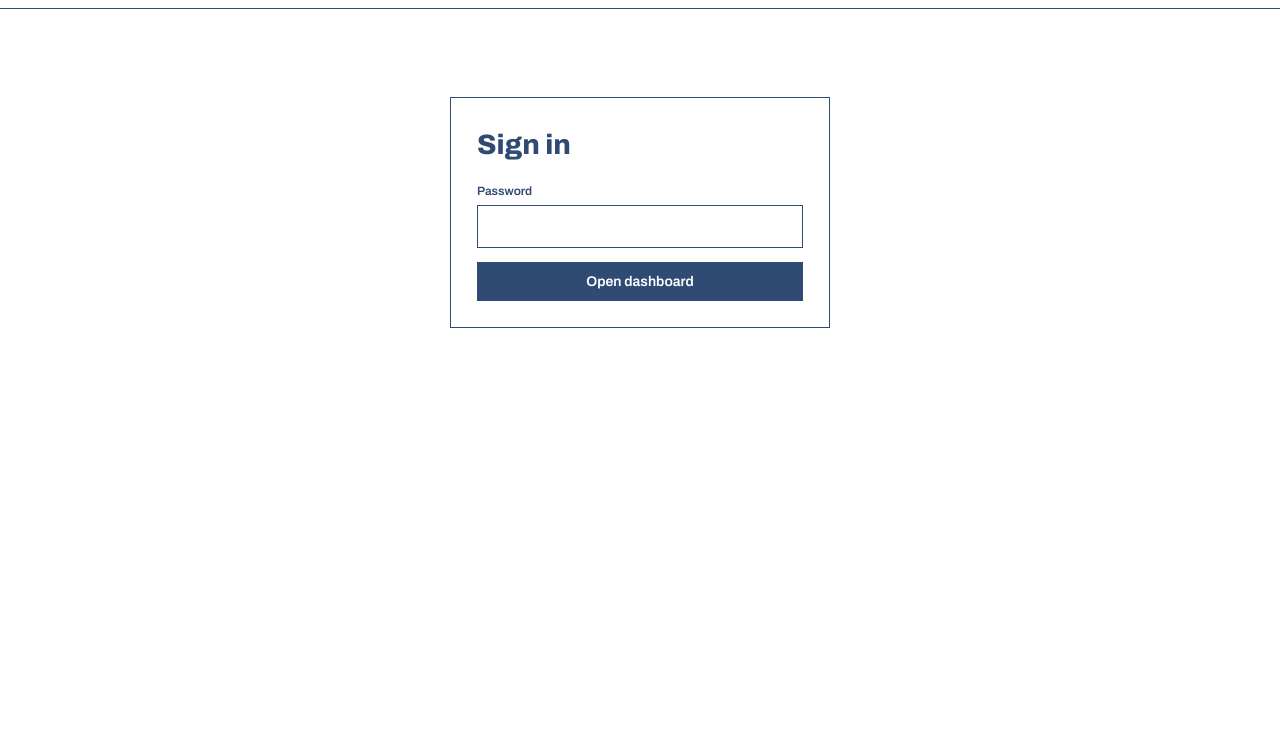
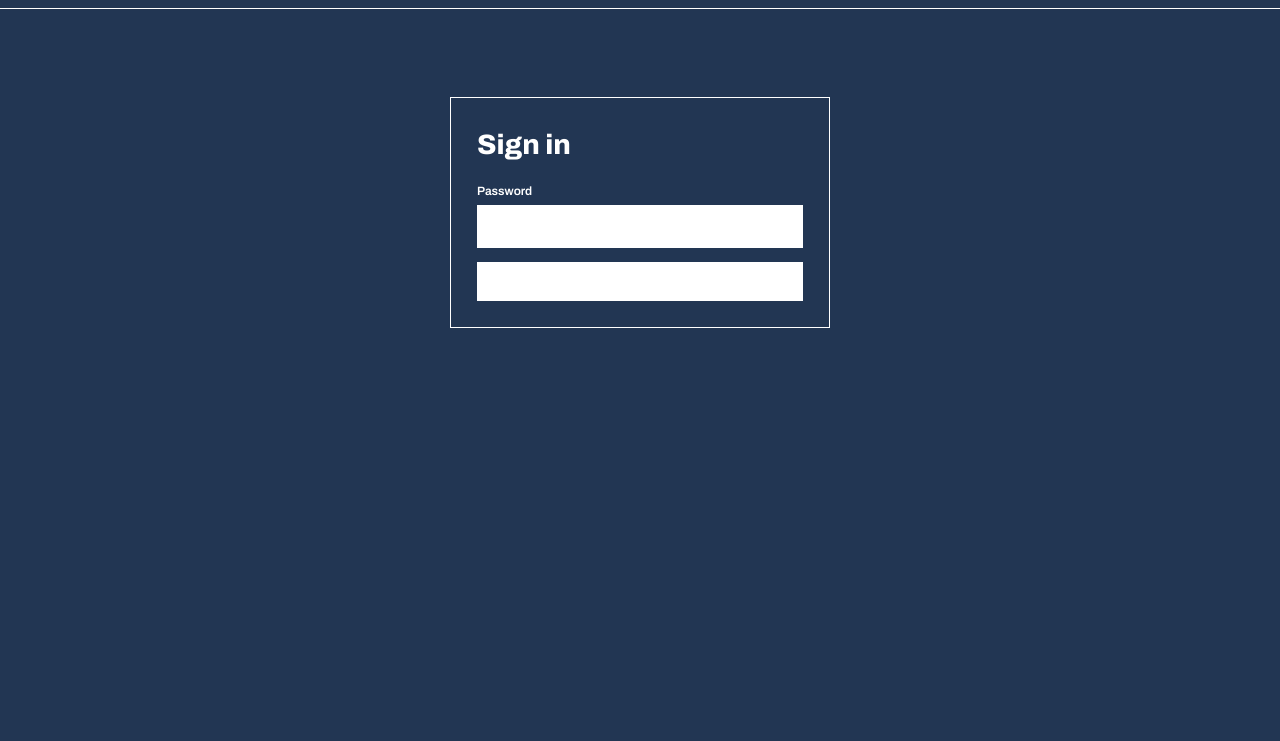
Before and after one commit to Mrwanhusam/Aether, a plain HTML site: page admin.html in a window 1280 px wide. Shown: the part 59-800 px from the top of the page. Drawn offline with Linux system fonts and the light colour scheme.

Commit message:
Change color scheme in admin.html

```diff
--- a/admin.html
+++ b/admin.html
@@ -2,7 +2,7 @@
 <title>AETHER Orders</title>
 <link href="https://fonts.googleapis.com/css2?family=Archivo:wdth,wght@62..125,300..900&display=swap" rel="stylesheet">
 <style>
-:root{--bg:#FFFFFF;--ink:#2F4B74;--g:#2F4B74;--w:#FFFFFF}
+:root{--bg:#223653;--ink:#FFFFFF;--g:#FFFFFF;--w:#223653}
 *{box-sizing:border-box;margin:0}
 body{font:400 14px/1.5 Archivo,Arial,sans-serif;background:var(--bg);color:var(--ink)}
 button,input,select{font:inherit;color:inherit}button{cursor:pointer}
```
